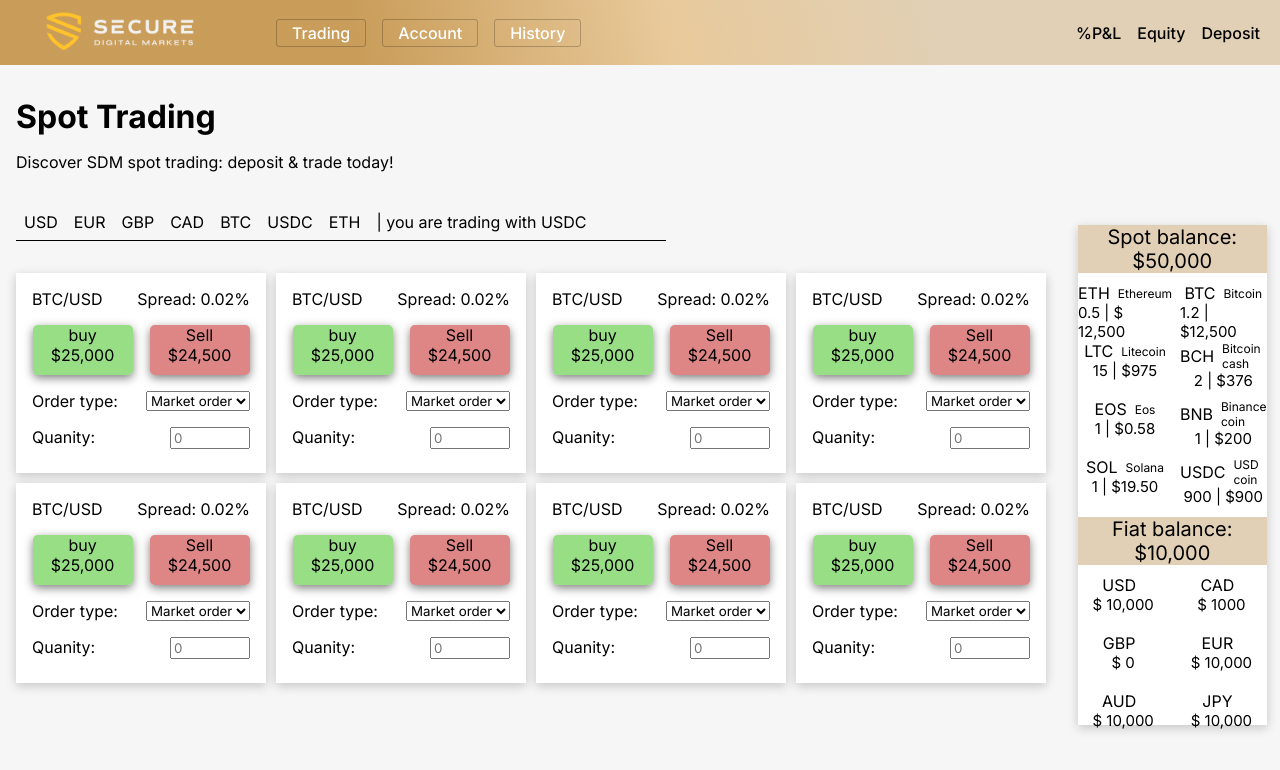
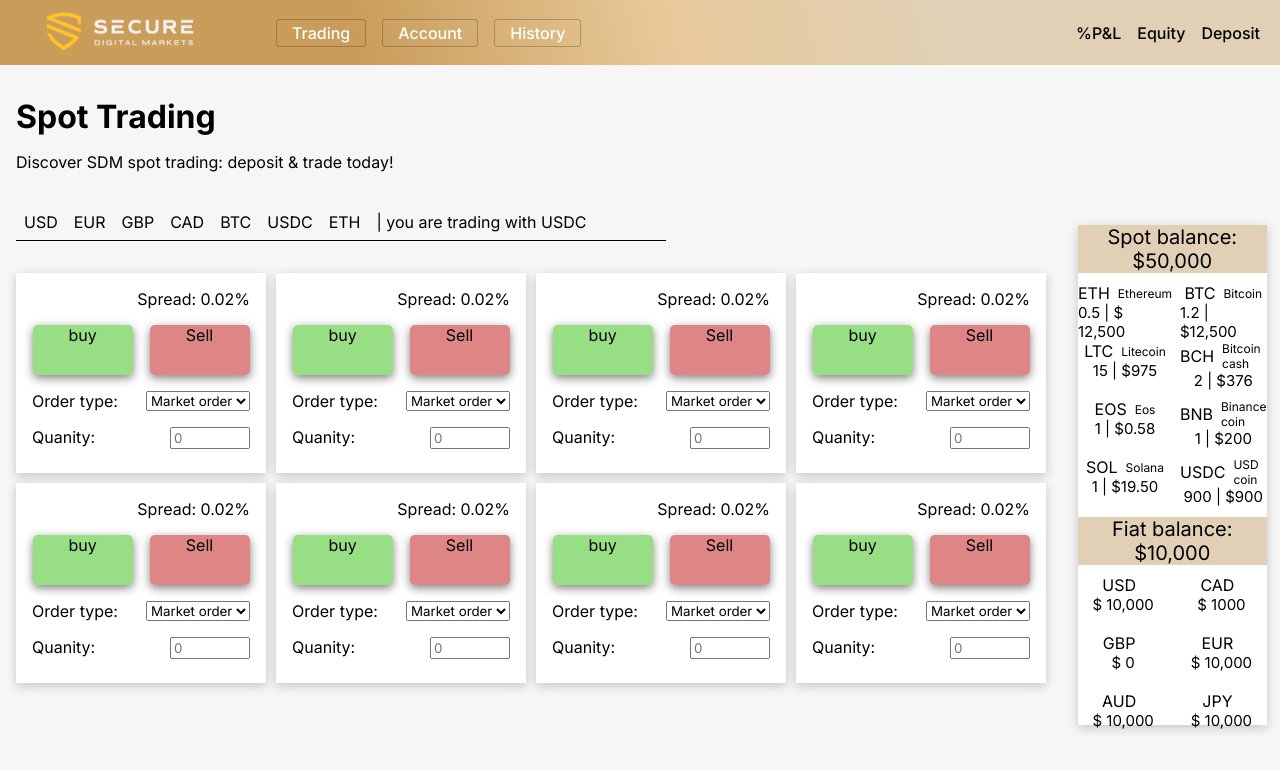
Before and after one commit to Mfried95/trade-dashboard, a React (Vite) app: page / in a window 1280 px wide. Shown: the top 770 px of the page. Built offline with nearby package versions, Linux system fonts and the light colour scheme.

Commit message:
refactored orders into a data file then mapped through them in trade component

```diff
--- a/src/components/Trade.jsx
+++ b/src/components/Trade.jsx
@@ -1,26 +1,14 @@
 import { useState, useEffect } from "react";
 import "../styles/trade.css";
-import Order from "./Order";
+import OrderItem from "./OrderItem"; // Assuming you have an OrderItem component
+import { tradeOrders } from "../data/data";
 
 const Trade = () => {
+  const [orders, setOrders] = useState([]);
 
-  //   const [marketData, setMarketData] = useState([]);
-
-  //   useEffect(() => {
-  //     getMarketApi();
-  //   }, []);
-
-  //   const getMarketApi = async () => {
-  //     const api = await fetch(
-  //       `https://api.coingecko.com/api/v3/simple/price?ids=bitcoin%2Cethereum%2Clitecoin%2Cbnb%2Ceos%2Csolana&vs_currencies=USD`
-  //     );
-
-  //     const data = await api.json();
-
-  //     setMarketData(data);
-  //   };
-
-  // console.log(marketData)
+  useEffect(() => {
+    setOrders(tradeOrders);
+  }, []);
 
   return (
     <div className="trade-container">
@@ -43,54 +31,15 @@ const Trade = () => {
       </section>
 
       <section className="order-grid-container">
-        <Order
-        currencyName={"BTC/USD"}
-        buyPrice={"$25,000"}
-        sellPrice={"$24,500"}
-        spreadPrice={"0.02%"}
-        />
-        <Order
-        currencyName={"BTC/USD"}
-        buyPrice={"$25,000"}
-        sellPrice={"$24,500"}
-        spreadPrice={"0.02%"}
-        />
-        <Order
-        currencyName={"BTC/USD"}
-        buyPrice={"$25,000"}
-        sellPrice={"$24,500"}
-        spreadPrice={"0.02%"}
-        />
-        <Order
-        currencyName={"BTC/USD"}
-        buyPrice={"$25,000"}
-        sellPrice={"$24,500"}
-        spreadPrice={"0.02%"}
-        />
-        <Order
-        currencyName={"BTC/USD"}
-        buyPrice={"$25,000"}
-        sellPrice={"$24,500"}
-        spreadPrice={"0.02%"}
-        />
-        <Order
-        currencyName={"BTC/USD"}
-        buyPrice={"$25,000"}
-        sellPrice={"$24,500"}
-        spreadPrice={"0.02%"}
-        />
-        <Order
-        currencyName={"BTC/USD"}
-        buyPrice={"$25,000"}
-        sellPrice={"$24,500"}
-        spreadPrice={"0.02%"}
-        />
-        <Order
-        currencyName={"BTC/USD"}
-        buyPrice={"$25,000"}
-        sellPrice={"$24,500"}
-        spreadPrice={"0.02%"}
-        />
+        {orders.map((item) => (
+          <OrderItem
+            key={item.id}
+            currency={item.currency}
+            buyPrice={item.buyPrice}
+            sellPrice={item.sellPrice}
+            spreadPrice={item.spread}
+          />
+        ))}
       </section>
     </div>
   );
--- a/src/data/data.js
+++ b/src/data/data.js
@@ -97,4 +97,66 @@ const fiatBalances = [
   },
 ];
 
-export { spotBalances, fiatBalances };
+
+const tradeOrders = [
+  {
+    id: 1,
+    currency: "BTC/USD",
+    buyprice: "$25,000",
+    sellprice: "$24,500",
+    spread: "0.02%",
+  },
+  {
+    id: 2,
+    currency: "BTC/USD",
+    buyprice: "$25,000",
+    sellprice: "$24,500",
+    spread: "0.02%",
+  },
+  {
+    id: 3,
+    currency: "BTC/USD",
+    buyprice: "$25,000",
+    sellprice: "$24,500",
+    spread: "0.02%",
+  },
+  {
+    id: 4,
+    currency: "BTC/USD",
+    buyprice: "$25,000",
+    sellprice: "$24,500",
+    spread: "0.02%",
+  },
+  {
+    id: 5,
+    currency: "BTC/USD",
+    buyprice: "$25,000",
+    sellprice: "$24,500",
+    spread: "0.02%",
+  },
+  {
+    id: 6,
+    currency: "BTC/USD",
+    buyprice: "$25,000",
+    sellprice: "$24,500",
+    spread: "0.02%",
+  },
+  {
+    id: 7,
+    currency: "BTC/USD",
+    buyprice: "$25,000",
+    sellprice: "$24,500",
+    spread: "0.02%",
+  },
+  {
+    id: 8,
+    currency: "BTC/USD",
+    buyprice: "$25,000",
+    sellprice: "$24,500",
+    spread: "0.02%",
+  },
+];
+
+
+
+export { spotBalances, fiatBalances, tradeOrders };
```
Also changed, not shown: src/components/OrderItem.jsx (renamed from src/components/Order.jsx).
